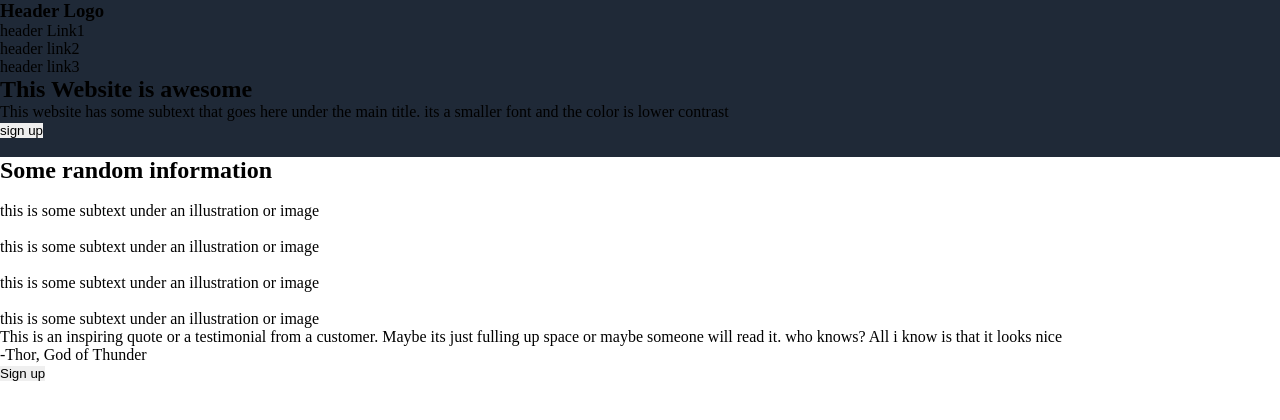
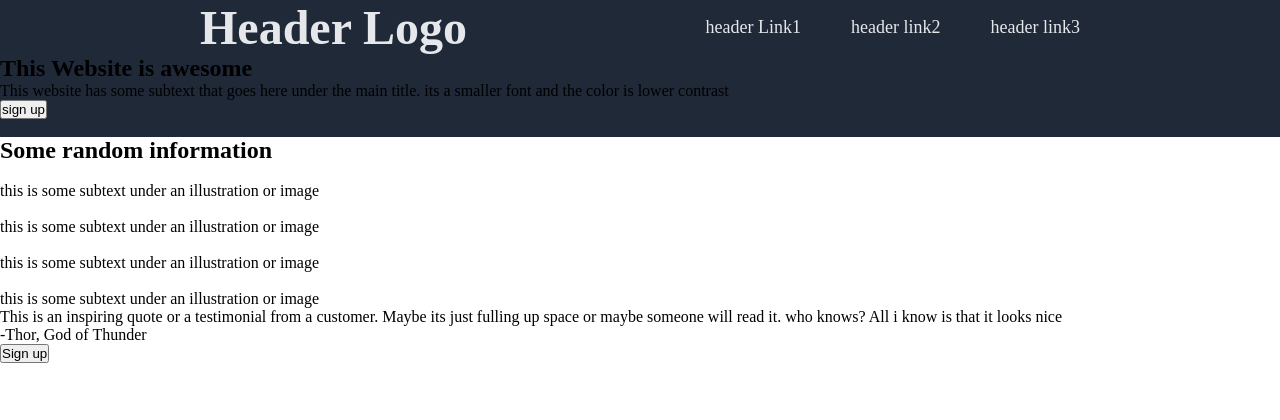
Before and after one commit to andyhd91/Odin-Projects, a plain HTML site: page odin-landing-page/main.html in a window 1280 px wide. Drawn offline with Linux system fonts and the light colour scheme.

Commit message:
Completed style of header elements

```diff
--- a/odin-landing-page/main.html
+++ b/odin-landing-page/main.html
@@ -8,16 +8,18 @@
 </head>
 <body>
     <header class="head">
-        <h3 class="headerLogo">Header Logo</h3>
-        <p class="link">header Link1</p>
-        <p class="link">header link2</p>
-        <p class="link">header link3</p>
+        <h3 class="header-logo">Header Logo</h3>
+        <ul class="header-links">
+            <li class="link">header Link1</li>
+            <li class="link">header link2</li>
+            <li class="link">header link3</li>
+        </ul>
     </header>
-    <section class="subheader">
+    <section class="hero">
         <div>
-            <h1>This Website is awesome</h1>
-            <p>This website has some subtext that goes here under the main title. its a smaller font and the color is lower contrast</p>
-            <button>sign up</button>
+            <h1 id="hero-main">This Website is awesome</h1>
+            <p id="hero-sec">This website has some subtext that goes here under the main title. its a smaller font and the color is lower contrast</p>
+            <button class>sign up</button>
         </div>
         <div>
             <img>
@@ -52,7 +54,7 @@
             <h4></h4>
             <p></p>
         </div>
-        <button>Sign up</button>
+        <button class="button">Sign up</button>
     </section>
     <footer>
         <p></p>
--- a/odin-landing-page/style.css
+++ b/odin-landing-page/style.css
@@ -1,11 +1,36 @@
 * {
 margin: 0px;
 padding: 0px;
-border: 0px;
+box-sizing: border-box;
 }
+/*header*/
 .head{
     background-color: #1F2937;
+    display: flex;
+    align-items: center;
+    padding-left: 200px;
+    padding-right: 200px;
+    font-size: 18px;
 }
-.subheader{
+.link{
+    color: #E5e7eb;
+}
+.header-links{
+    list-style: none;
+    display: flex;
+    padding: 0;
+    margin: 0;
+    margin-left: auto;
+    gap: 50px;
+}
+
+.header-logo{
+    color: #E5e7eb;
+    font-size: 48px;
+    font-weight: 800;
+}
+
+/*hero*/
+.hero{
     background-color: #1F2937;
 }
```
